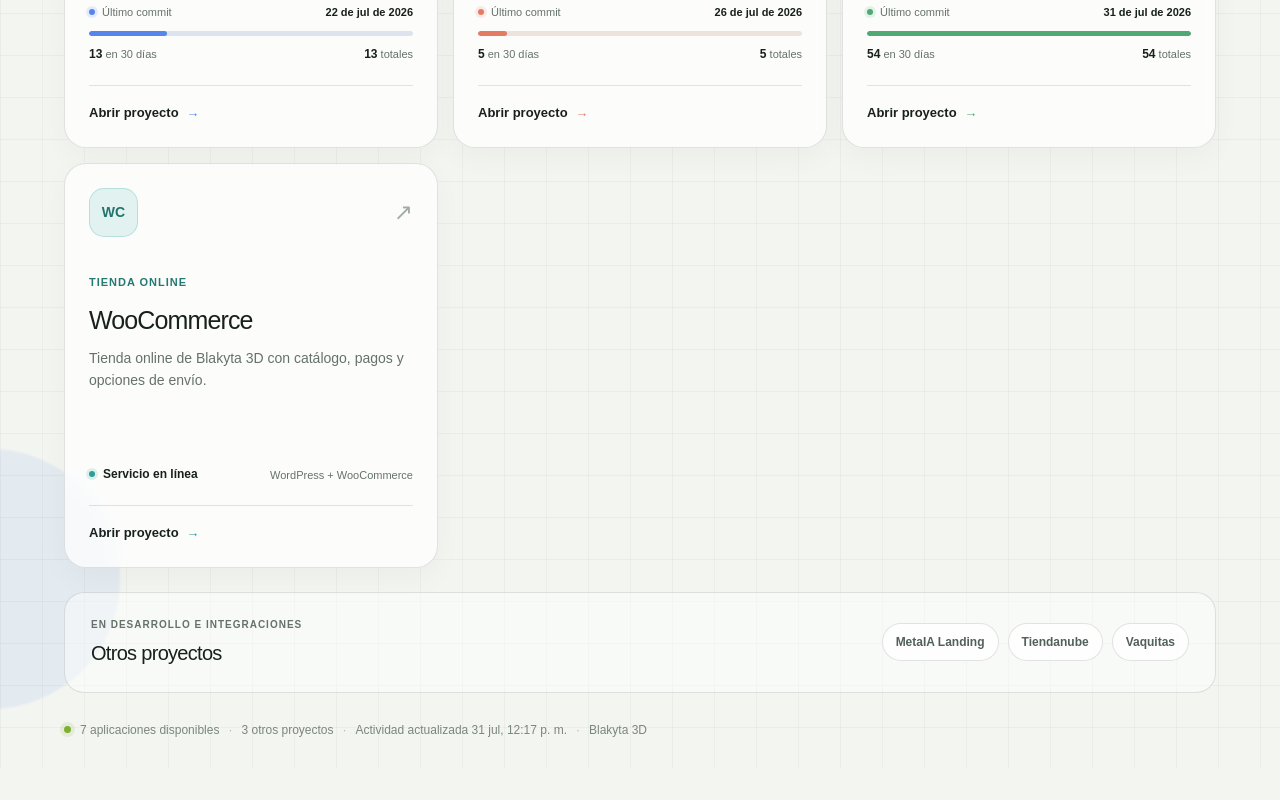
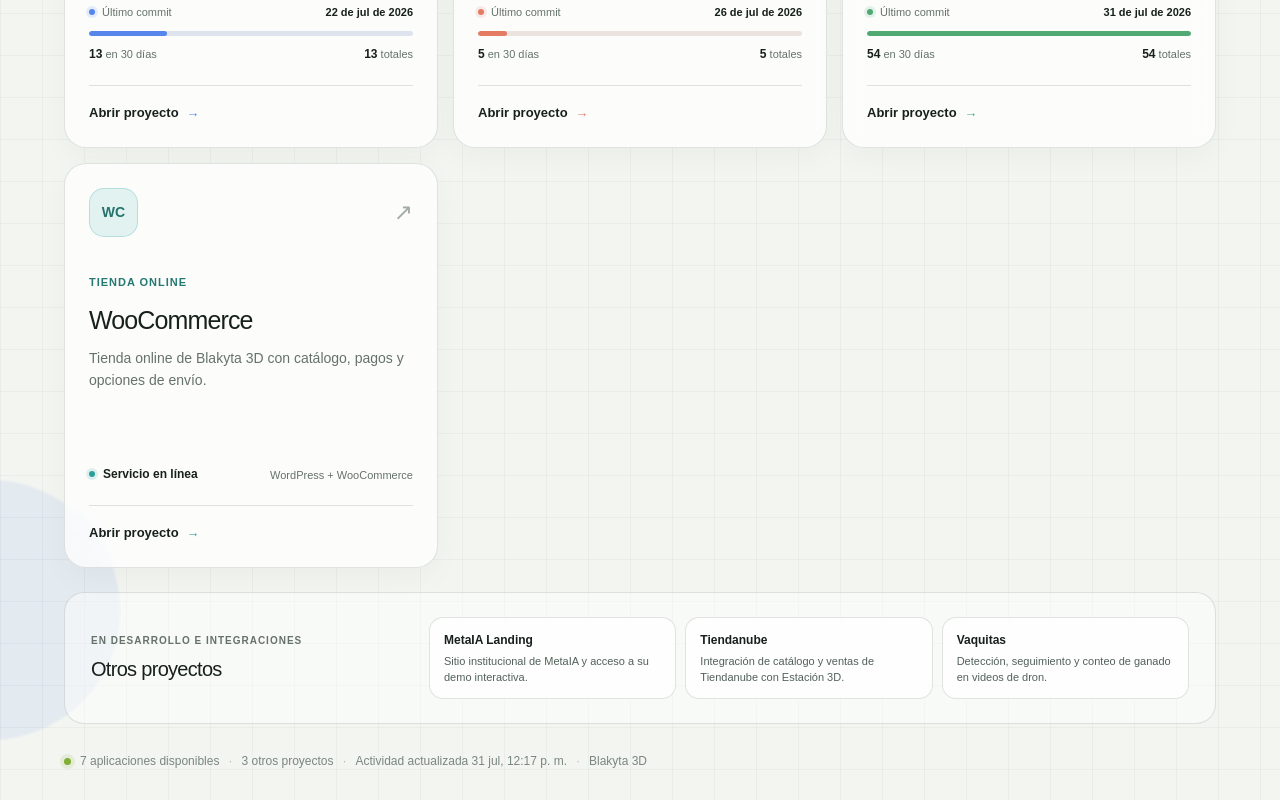
Before and after one commit to gagonzalez1/home-blakyta, a Next.js app: page / in a window 1280 px wide. Shown: the part 1331-2131 px from the top of the page. Before the commit the page ends 2100 px from the top, so only its background shows below. Built offline with nearby package versions, Linux system fonts and the light colour scheme.

Commit message:
Describe los otros proyectos del portal

```diff
--- a/app/globals.css
+++ b/app/globals.css
@@ -341,23 +341,39 @@
 }
 
 .other-projects ul {
+  width: min(100%, 760px);
   margin: 0;
   padding: 0;
-  display: flex;
-  flex-wrap: wrap;
-  justify-content: flex-end;
+  display: grid;
+  grid-template-columns: repeat(3, minmax(0, 1fr));
   gap: 9px;
   list-style: none;
 }
 
 .other-projects li {
-  padding: 9px 13px;
+  min-width: 0;
+  padding: 13px 14px;
   border: 1px solid var(--line);
-  border-radius: 999px;
+  border-radius: 14px;
   color: #52605a;
   background: rgba(255, 255, 255, .72);
+}
+
+.other-projects li strong,
+.other-projects li span {
+  display: block;
+}
+
+.other-projects li strong {
+  color: var(--ink);
   font-size: 12px;
   font-weight: 700;
+}
+
+.other-projects li span {
+  margin-top: 5px;
+  font-size: 11px;
+  line-height: 1.45;
 }
 
 footer {
@@ -396,7 +412,7 @@
   .project-grid { grid-template-columns: 1fr; }
   .project-card { min-height: 390px; }
   .other-projects { align-items: flex-start; flex-direction: column; }
-  .other-projects ul { justify-content: flex-start; }
+  .other-projects ul { grid-template-columns: 1fr; }
   footer { flex-wrap: wrap; }
 }
 
--- a/app/page.tsx
+++ b/app/page.tsx
@@ -71,7 +71,20 @@
   commitsLast30Days: number;
 };
 
-const otherProjects = ["MetaIA Landing", "Tiendanube", "Vaquitas"] as const;
+const otherProjects = [
+  {
+    name: "MetaIA Landing",
+    description: "Sitio institucional de MetaIA y acceso a su demo interactiva.",
+  },
+  {
+    name: "Tiendanube",
+    description: "Integración de catálogo y ventas de Tiendanube con Estación 3D.",
+  },
+  {
+    name: "Vaquitas",
+    description: "Detección, seguimiento y conteo de ganado en videos de dron.",
+  },
+] as const;
 
 const activity = activitySnapshot.repositories as Record<string, Activity>;
 const projectsWithActivity = projects.map((project) => ({
@@ -219,7 +232,10 @@
         </div>
         <ul>
           {otherProjects.map((project) => (
-            <li key={project}>{project}</li>
+            <li key={project.name}>
+              <strong>{project.name}</strong>
+              <span>{project.description}</span>
+            </li>
           ))}
         </ul>
       </section>
```
Also changed, not shown: 1 other file (tests, documents, lock files or other folders).
